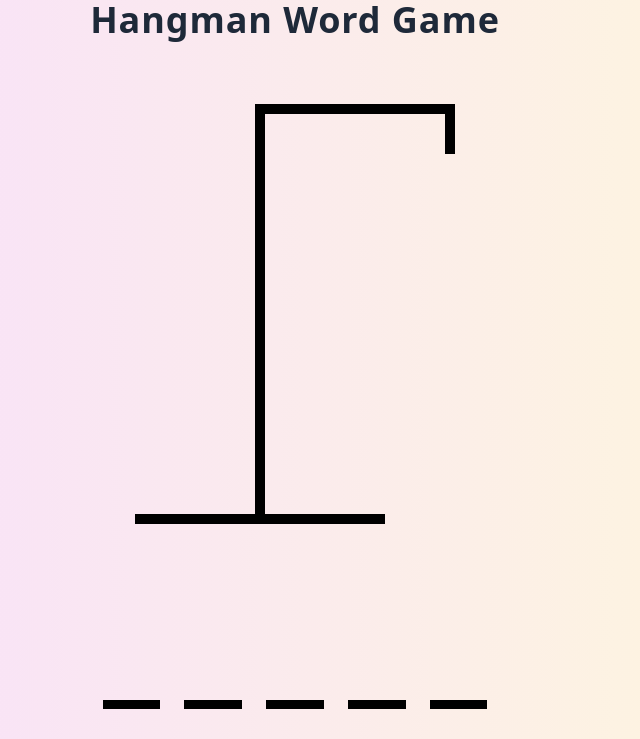
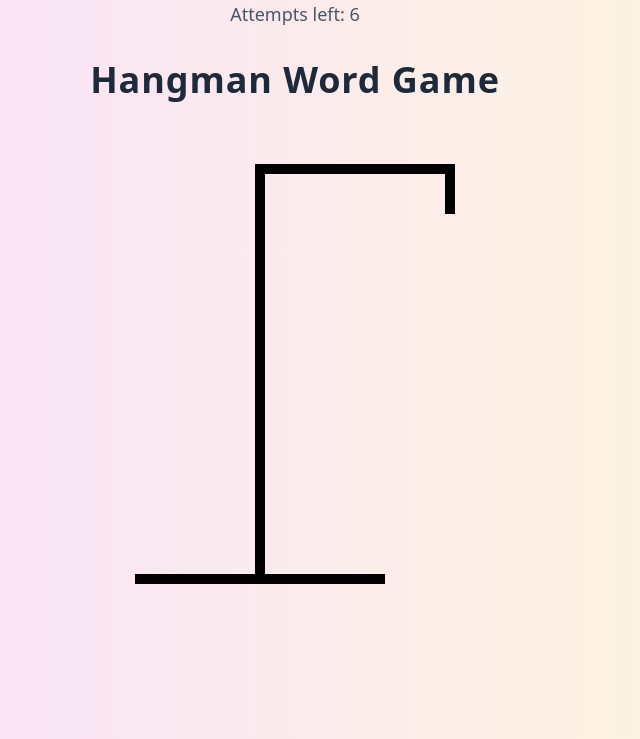
Before and after one commit to ilicc-sara/Hangman-Game-Type-Script, a React (Vite) app: page / in a window 1280 px wide. Shown: the top 739 px of the page, without its empty margins (345-985 px from the left). Built offline with nearby package versions, Linux system fonts and the light colour scheme.

Commit message:
added restart game button and attempts left couter

```diff
--- a/src/App.tsx
+++ b/src/App.tsx
@@ -10,7 +10,7 @@ function getWord() {
 }
 
 function App() {
-  const [wordToGuess, setWordToGuess] = useState(getWord);
+  const [wordToGuess, setWordToGuess] = useState<string>(getWord);
 
   const [guessedLetters, setGuessedLetters] = useState<string[]>([]);
 
@@ -68,6 +68,20 @@ function App() {
   return (
     <div className="w-full bg-gradient-to-r from-[#f7dcff] to-[#fff9d8] !mb-0">
       <div className="!mb-[2rem] !max-w-[800px] !mx-auto flex flex-col gap-[2rem] items-center ">
+        <div className="text-center text-lg text-gray-600 mb-4">
+          Attempts left: {6 - incorrectLetters.length}
+        </div>
+        {(isWinner || isLoser) && (
+          <button
+            onClick={() => {
+              setWordToGuess(getWord());
+              setGuessedLetters([]);
+            }}
+            className="!mt-4 !px-4 !py-2 rounded bg-indigo-500 text-white font-semibold hover:bg-indigo-600 transition"
+          >
+            Restart Game
+          </button>
+        )}
         <h1 className="text-4xl font-bold text-gray-800 tracking-wide text-center">
           Hangman Word Game
         </h1>
```
